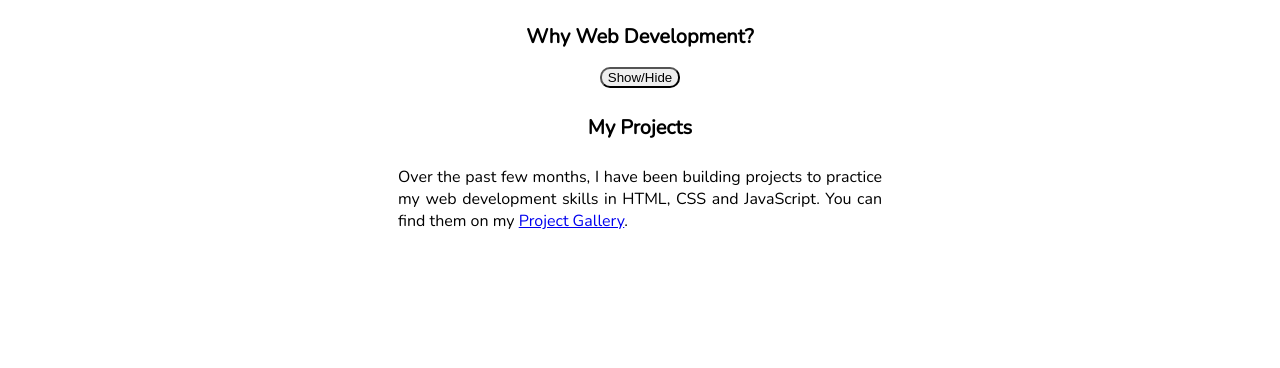
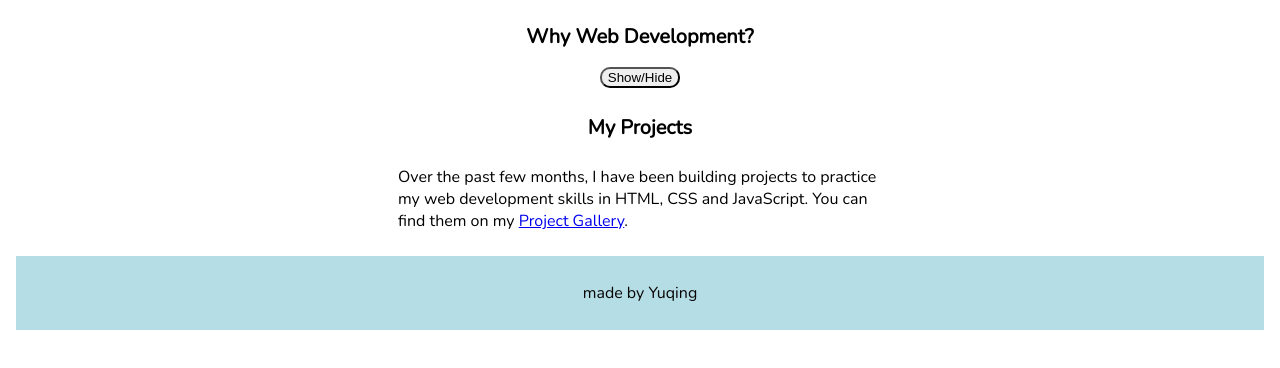
Before and after one commit to yuqingwwang/dev-page, a plain HTML site: page index.html in a window 1280 px wide. Shown: the part 292-660 px from the top of the page. Drawn offline with nearby package versions, Linux system fonts and the light colour scheme; a web font is replaced by a local one.

Commit message:
css and typo fix

```diff
--- a/index.html
+++ b/index.html
@@ -24,7 +24,7 @@
       <button id='button1' class="toggle-button">Show/Hide</button>
       <p id="content" class="hidden">
         Hey, I'm Yuqing, an EdTech freelance teacher based in London.
-        After studying for a Master's degree in Urban Planning and Development,
+        After studying for a Master's degree in Urban Development Planning,
         I started my journey of web development in 2022. I code in Python and JavaScript.
         <br><br>
         I am passionate about learning new
@@ -36,7 +36,7 @@
       <button id='button2' class="toggle-button">Show/Hide</button>
       <p id="answer" class="hidden">
         My tech journey began with data science, driven by my love for Python.
-        However, I quickly realized that I wanted to build something more
+        However, I quickly realised that I wanted to build something more
         practical and enjoyable, beyond cleaning data and training models.
         <br><br>
         As a result, I delved into responsive web design through Free Codecamp and
@@ -58,11 +58,11 @@
         Over the past few months, I have been building projects to practice my web
         development skills in HTML, CSS and JavaScript. You can find them on my
         <a href="https://yuqingwang98.github.io/project-gallery/">Project Gallery</a>.
-
       </p>
     </div>
   </main>
   <footer>
+    <p>made by Yuqing</p>
   </footer>
   <script src="App.js"></script>
 </body>
--- a/style.css
+++ b/style.css
@@ -13,7 +13,7 @@ h2 {
 
 body, p {
   padding: 8px;
-  text-align: center;
+  text-align: -webkit-center;
 }
 
 main {
@@ -23,7 +23,7 @@ main {
 }
 
 #content, #answer, #projects {
-  text-align: justify;
+  text-align: -webkit-auto;
 }
 
 .section {
@@ -48,7 +48,7 @@ main {
 }
 
 .toggle-button:hover {
-  background-color: #dd53d4;
+  background-color: #745fd5;
   color: white;
 }
 
@@ -60,3 +60,13 @@ main {
 .logo {
   width:40px;
 }
+
+footer {
+  background: #b4dde5;
+  color: rgb(8, 5, 5);
+  bottom: 0;
+  padding-top: 2px;
+  padding-bottom: 2px;
+  text-align: center;
+  width: 100%;
+}
```
